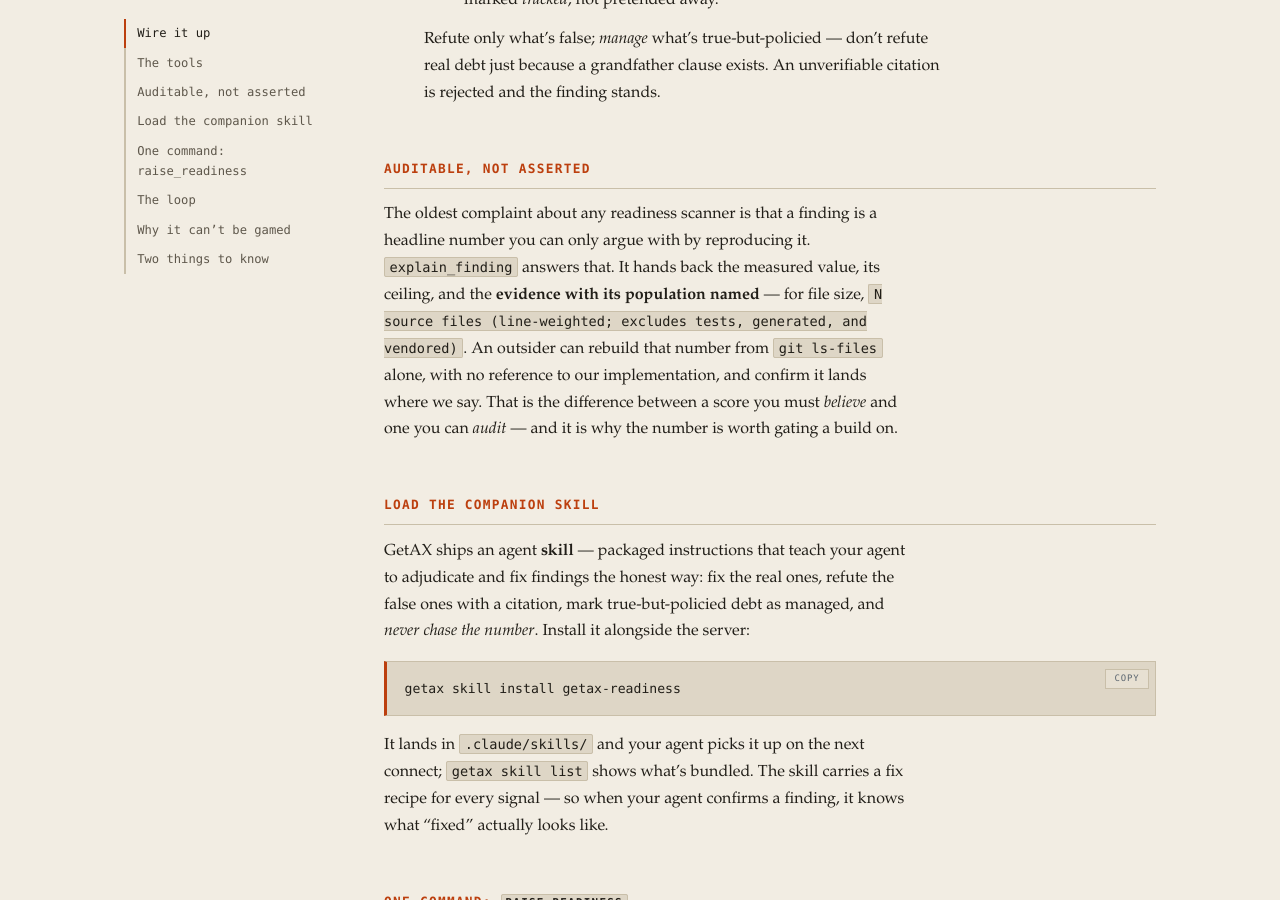
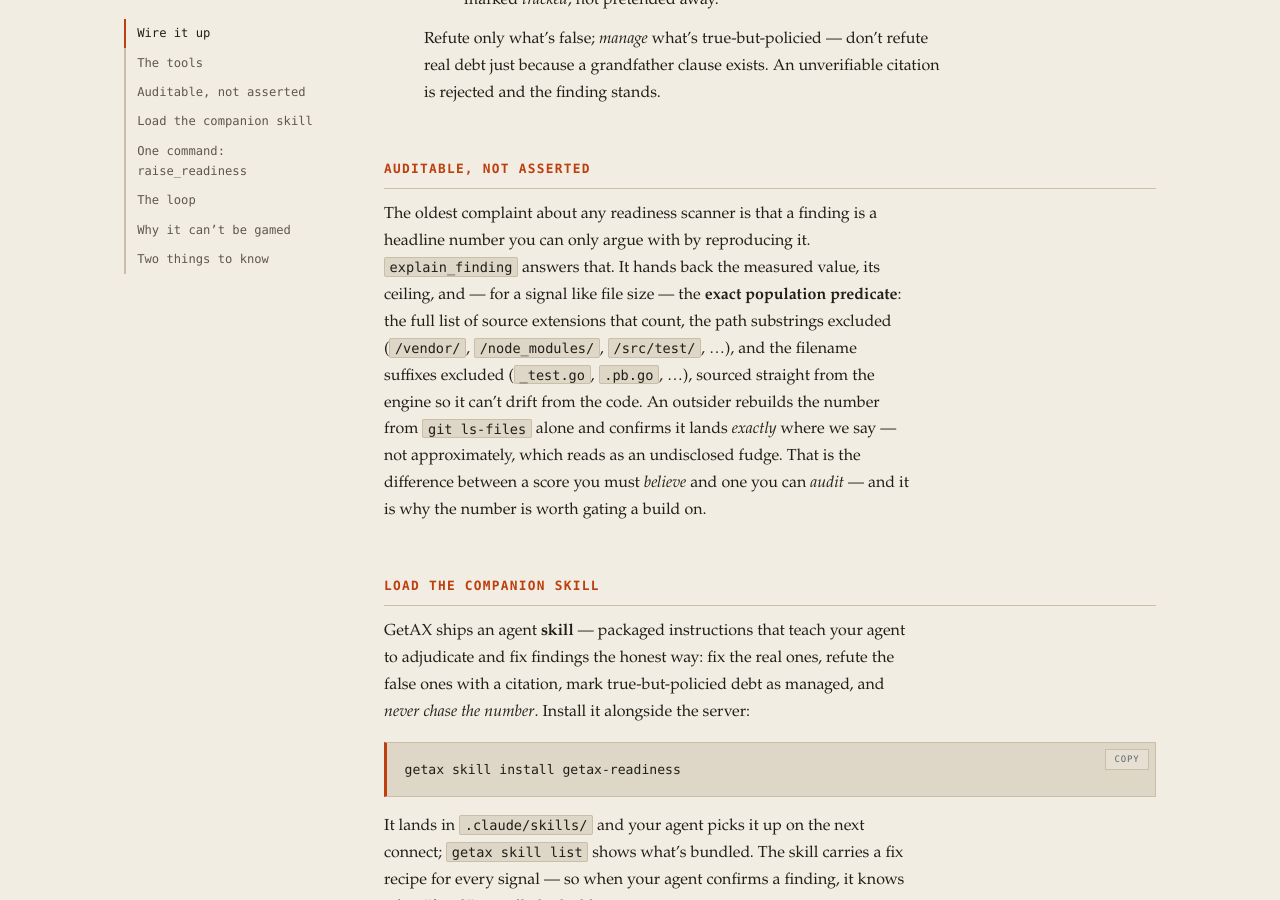
Before and after one commit to marcosbarbero/getax-site, a Jekyll site: the page built from docs/mcp.md, in a window 1280 px wide and 900 px high, scrolled down 1875 px. Built offline with Jekyll 4.4.1, drawn with Linux system fonts in a browser that asks for light colours.

Commit message:
docs(mcp): auditability is now EXACT, not approximate
explain_finding publishes the exact population predicate (source extensions, excluded
path substrings, excluded suffixes) from the engine, so a customer reproduces a
file-size number from git ls-files exactly. Update the auditability section to say so —
vantage held us to exact-not-approximate, because a near-miss reads as an undisclosed fudge.

```diff
--- a/docs/mcp.md
+++ b/docs/mcp.md
@@ -83,12 +83,14 @@
 
 The oldest complaint about any readiness scanner is that a finding is a headline number
 you can only argue with by reproducing it. `explain_finding` answers that. It hands back
-the measured value, its ceiling, and the **evidence with its population named** — for
-file size, `N source files (line-weighted; excludes tests, generated, and vendored)`. An
-outsider can rebuild that number from `git ls-files` alone, with no reference to our
-implementation, and confirm it lands where we say. That is the difference between a score
-you must *believe* and one you can *audit* — and it is why the number is worth gating a
-build on.
+the measured value, its ceiling, and — for a signal like file size — the **exact
+population predicate**: the full list of source extensions that count, the path substrings
+excluded (`/vendor/`, `/node_modules/`, `/src/test/`, …), and the filename suffixes
+excluded (`_test.go`, `.pb.go`, …), sourced straight from the engine so it can't drift
+from the code. An outsider rebuilds the number from `git ls-files` alone and confirms it
+lands *exactly* where we say — not approximately, which reads as an undisclosed fudge.
+That is the difference between a score you must *believe* and one you can *audit* — and it
+is why the number is worth gating a build on.
 
 ## Load the companion skill
 
```
